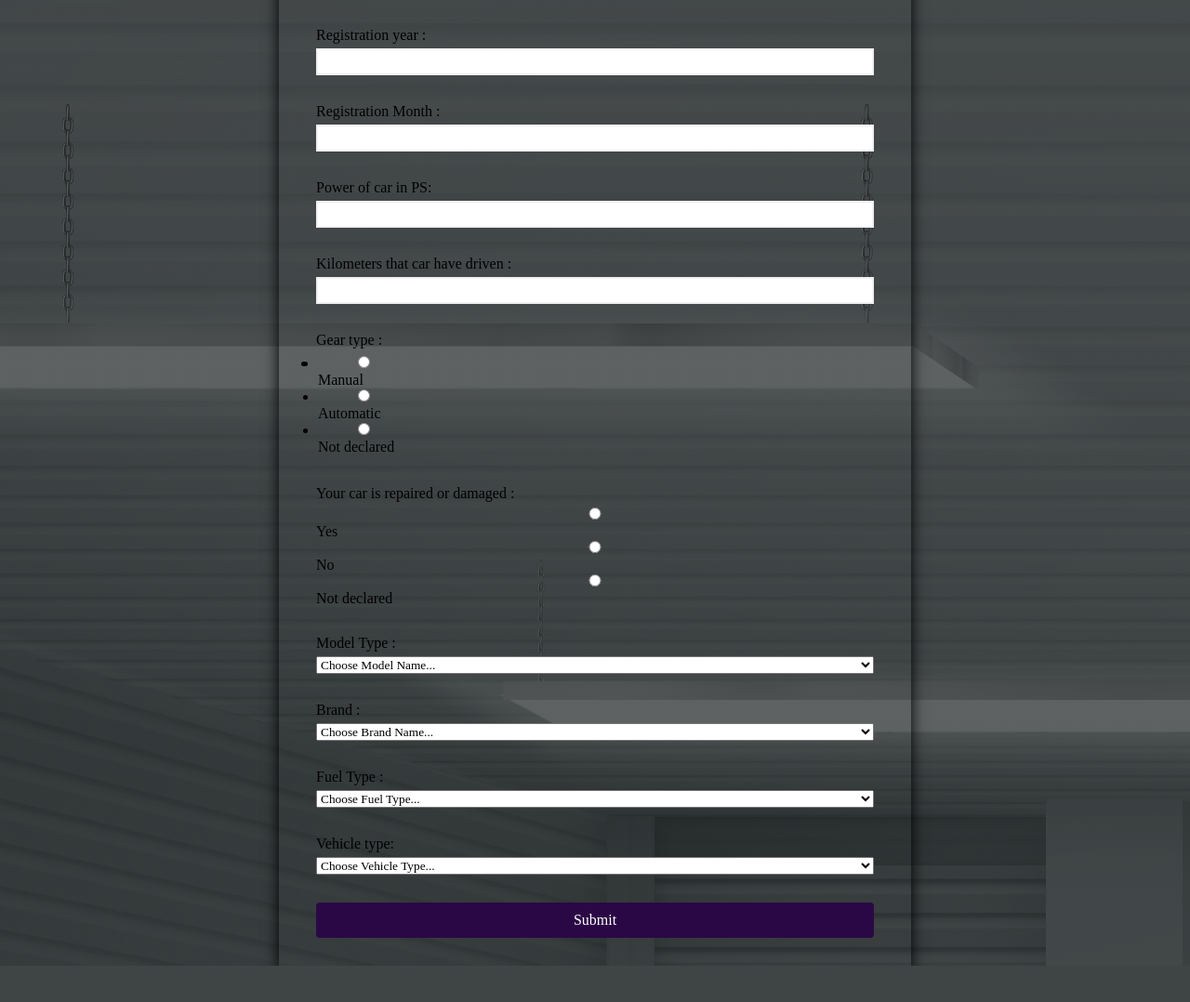
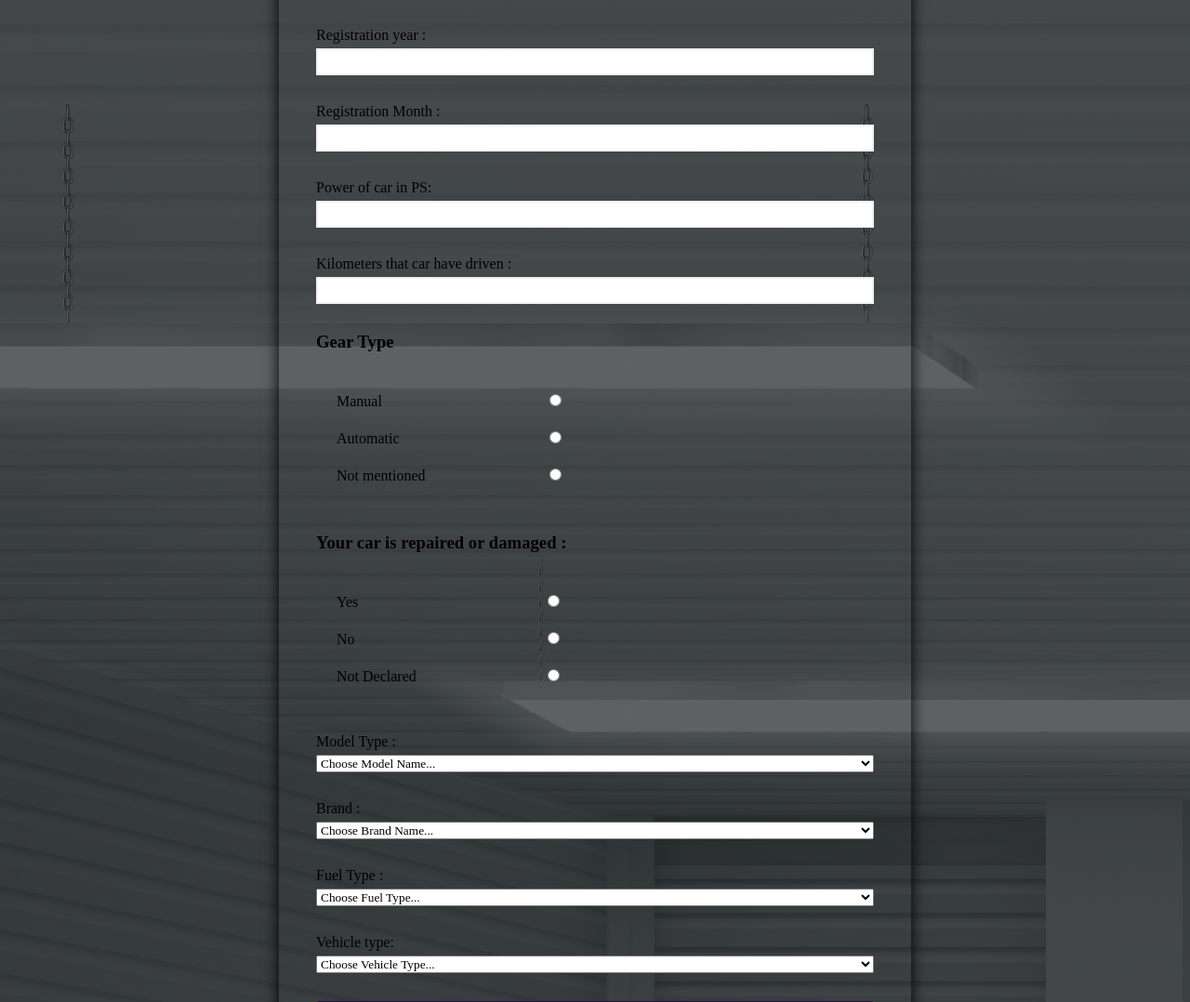
Before and after one commit to avinash-218/Flask_Imp, a Flask app: page /predict_page in a window 1280 px wide. Shown: the part 80-1158 px from the top of the page at 93% size. Before the commit the page ends 1119 px from the top, so only its background shows below. Run offline with Flask 2, Linux system fonts and the light colour scheme; parts of the project's set-up code (start-up, migrations or seed data) failed here and were passed over; some libraries are stand-ins or nearby versions.

Commit message:
Changes in html

```diff
--- a/templates/value.html
+++ b/templates/value.html
@@ -7,8 +7,7 @@
 <link rel="stylesheet" href="https://cdnjs.cloudflare.com/ajax/libs/font-awesome/4.7.0/css/font-awesome.min.css">
 <style>
 	table, th, td {
-	  border:1px ;
-	  display:list-item;
+	  padding: 10px;
 	}
 	</style>
 </head>
@@ -47,12 +46,24 @@
 	<span></span>
 	</div>
 	<div class="form-control">
-	<label>Gear type : </label>
-	<table>
+		<h3>Gear Type</h3>
+	<table style="width:50%">
 		<tr>
-		  <td><input type="radio" name="geartype" value="manual" id="manual" /> Manual </td>
-		  <td><input type="radio" name="geartype" value="automatic" id="automatic" /> Automatic</td>
-		  <td><input type="radio" name="geartype" value="not-declared" id="not" /> Not declared</td>
+			<th></th>
+			<th></th>
+
+		</tr>
+		<tr>
+			<td>Manual</td>
+			<td><input type="radio" name="geartype" value="manual" id="manual" /></td>
+		</tr>
+		<tr>
+			<td>Automatic</td>
+		  	<td><input type="radio" name="geartype" value="automatic" id="automatic" /></td>
+		</tr>
+		<tr>
+			<td>Not mentioned</td>
+			<td><input type="radio" name="geartype" value="not-declared" id="not" /></td>
 		</tr>
 	  </table>
 	<i class="fas fa-check-circle"></i>
@@ -60,10 +71,26 @@
 	<span></span>
 	</div>
 	<div class="form-control">
-	<label for="damage">Your car is repaired or damaged : </label>
-	<input type="radio" name="damage" value="yes" id="yes" class="change"/> Yes
-	<input type="radio" name="damage" value="no" id="no" class="change"/> No
-	<input type="radio" name="damage" value="not-declared" id="notdec" class="change"/> Not declared
+		<h3>Your car is repaired or damaged :</h3>
+		<table style="width:50%">
+			<tr>
+				<th></th>
+				<th></th>
+
+			</tr>
+			<tr>
+				<td>Yes</td>
+				<td><input type="radio" name="damage" value="yes" id="yes"/></td>
+			</tr>
+			<tr>
+				<td>No</td>
+				  <td><input type="radio" name="damage" value="no" id="no"/></td>
+			</tr>
+			<tr>
+				<td>Not Declared</td>
+				<td><input type="radio" name="damage" value="not-declared" id="notdec"/></td>
+			</tr>
+		  </table>
 	<i class="fas fa-check-circle"></i>
 	<i class="fas fa-exclamation-circle"></i>
 	<span></span>
```
